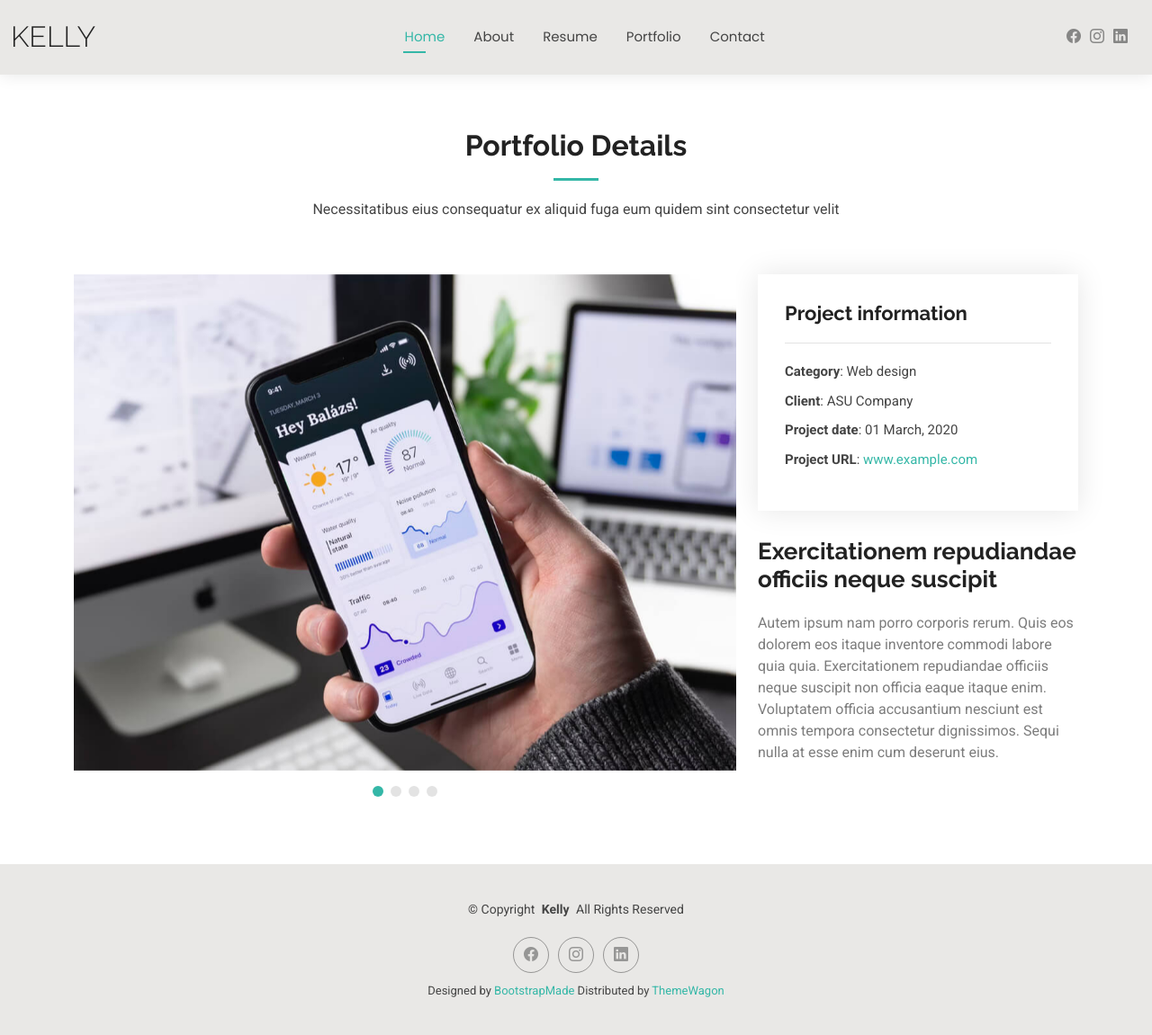
After one commit to arfaouimira/Portfolio-Amira, a Symfony app: template templates/portfolio_details/index.html.twig in a window 1280 px wide. The commit adds this page. Shown: the whole page at 90% size. Run offline with Twig, Linux system fonts and the light colour scheme; the template is opened without the code that fills it, so the values that code supplies are empty; some libraries are stand-ins or nearby versions.

Commit message:
Details pour chaque projet dans portfolio

```diff
--- /dev/null
+++ b/templates/portfolio_details/index.html.twig
@@ -0,0 +1,84 @@
+{% extends 'base.html.twig' %}
+
+{% block title %}Hello PortfolioDetailsController!{% endblock %}
+
+{% block body %}
+<!-- Portfolio Details Section -->
+    <section id="portfolio-details" class="portfolio-details section">
+
+      <!-- Section Title -->
+      <div class="container section-title" data-aos="fade-up">
+        <h2>Portfolio Details</h2>
+        <p>Necessitatibus eius consequatur ex aliquid fuga eum quidem sint consectetur velit</p>
+      </div><!-- End Section Title -->
+
+      <div class="container" data-aos="fade-up" data-aos-delay="100">
+
+        <div class="row gy-4">
+
+          <div class="col-lg-8">
+            <div class="portfolio-details-slider swiper init-swiper">
+
+              <script type="application/json" class="swiper-config">
+                {
+                  "loop": true,
+                  "speed": 600,
+                  "autoplay": {
+                    "delay": 5000
+                  },
+                  "slidesPerView": "auto",
+                  "pagination": {
+                    "el": ".swiper-pagination",
+                    "type": "bullets",
+                    "clickable": true
+                  }
+                }
+              </script>
+
+              <div class="swiper-wrapper align-items-center">
+
+                <div class="swiper-slide">
+                  <img src="{{asset('front/assets/img/portfolio/app-1.jpg')}}" alt="">
+                </div>
+
+                <div class="swiper-slide">
+                  <img src="{{asset('front/assets/img/portfolio/product-1.jpg')}}" alt="">
+                </div>
+
+                <div class="swiper-slide">
+                  <img src="{{asset('front/assets/img/portfolio/branding-1.jpg')}}" alt="">
+                </div>
+
+                <div class="swiper-slide">
+                  <img src="{{asset('front/assets/img/portfolio/books-1.jpg')}}" alt="">
+                </div>
+
+              </div>
+              <div class="swiper-pagination"></div>
+            </div>
+          </div>
+
+          <div class="col-lg-4">
+            <div class="portfolio-info" data-aos="fade-up" data-aos-delay="200">
+              <h3>Project information</h3>
+              <ul>
+                <li><strong>Category</strong>: Web design</li>
+                <li><strong>Client</strong>: ASU Company</li>
+                <li><strong>Project date</strong>: 01 March, 2020</li>
+                <li><strong>Project URL</strong>: <a href="#">www.example.com</a></li>
+              </ul>
+            </div>
+            <div class="portfolio-description" data-aos="fade-up" data-aos-delay="300">
+              <h2>Exercitationem repudiandae officiis neque suscipit</h2>
+              <p>
+                Autem ipsum nam porro corporis rerum. Quis eos dolorem eos itaque inventore commodi labore quia quia. Exercitationem repudiandae officiis neque suscipit non officia eaque itaque enim. Voluptatem officia accusantium nesciunt est omnis tempora consectetur dignissimos. Sequi nulla at esse enim cum deserunt eius.
+              </p>
+            </div>
+          </div>
+
+        </div>
+
+      </div>
+
+    </section><!-- /Portfolio Details Section -->
+{% endblock %}
```
Also changed, not shown: src/Controller/PortfolioDetailsController.php (added, +20 -0 lines), templates/portfolio/index.html.twig (+4 -4 lines).
